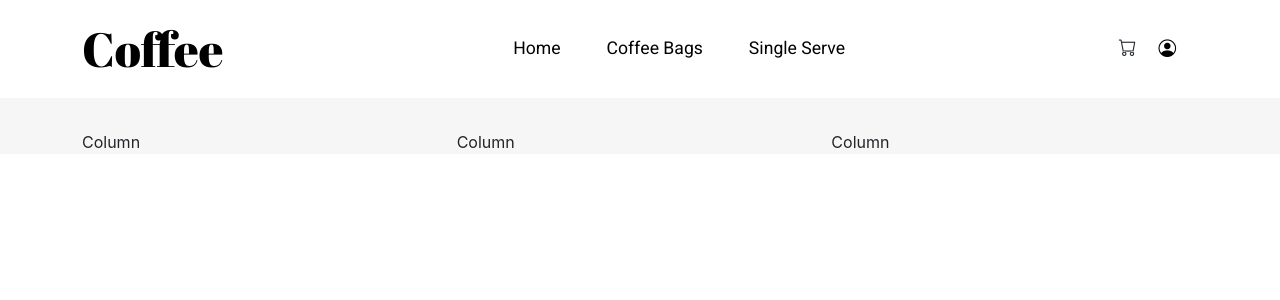
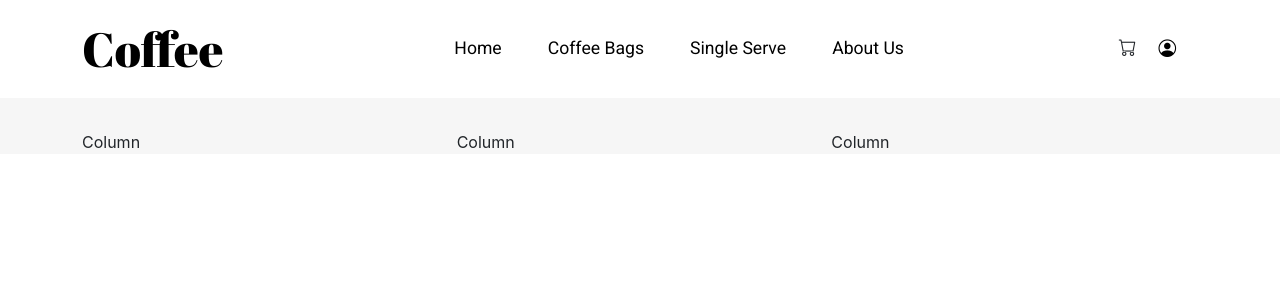
Before and after one commit to srburke/it354-coffee-project, a React (Create React App) app: page / in a window 1280 px wide. Shown: the top 300 px of the page. Built offline with nearby package versions, Linux system fonts and the light colour scheme; a web font is replaced by a local one.

Commit message:
made small change

```diff
--- a/src/components/NavBar.js
+++ b/src/components/NavBar.js
@@ -25,7 +25,9 @@
                         <li className="nav-item">
                             <a className="nav-link" href="/single">Single Serve</a>
                         </li>
-
+                        <li className="nav-item">
+                            <a className="nav-link" href="/single">About Us</a>
+                        </li>
                     </ul>
                     <form className="d-flex my-2 my-lg-0">
 
```
